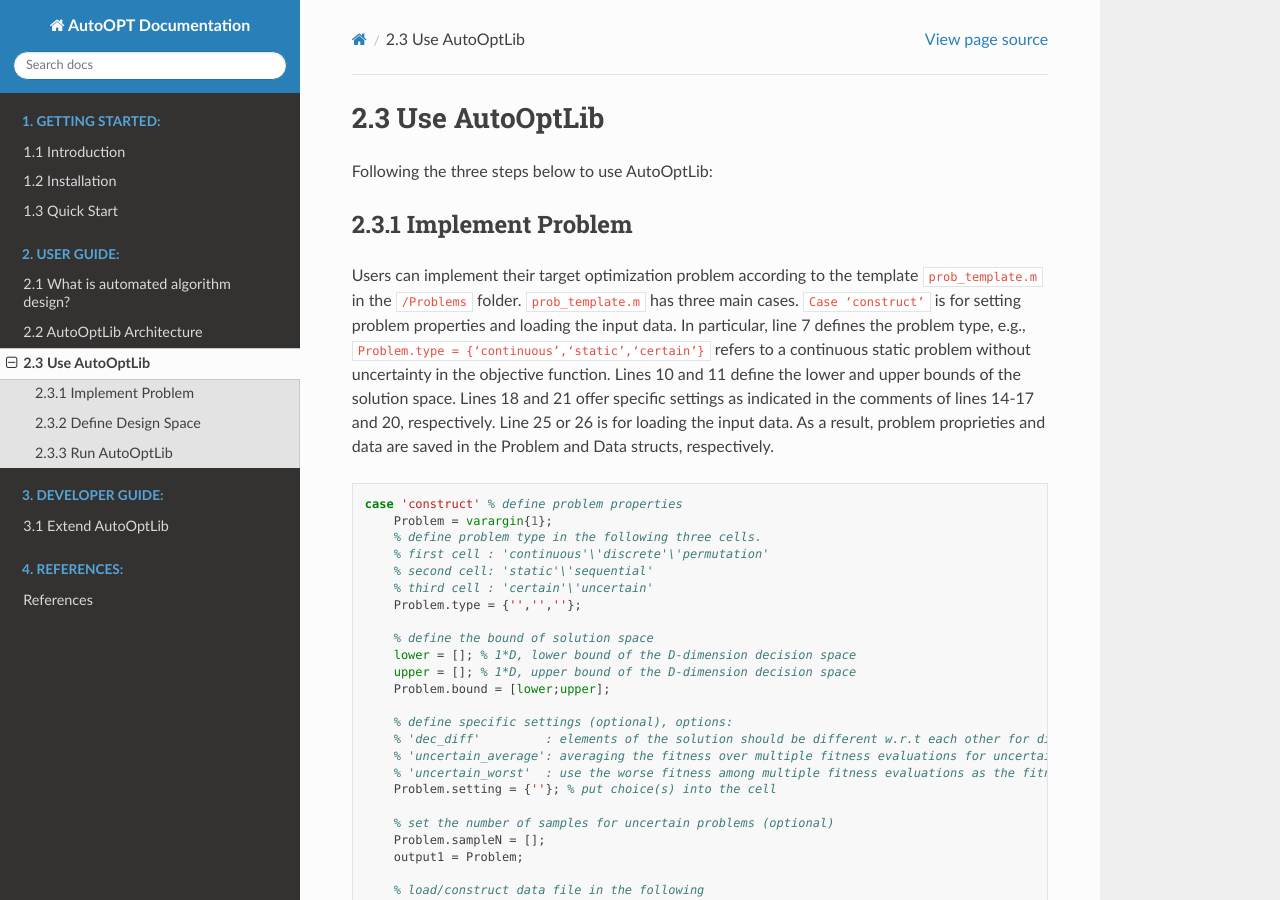
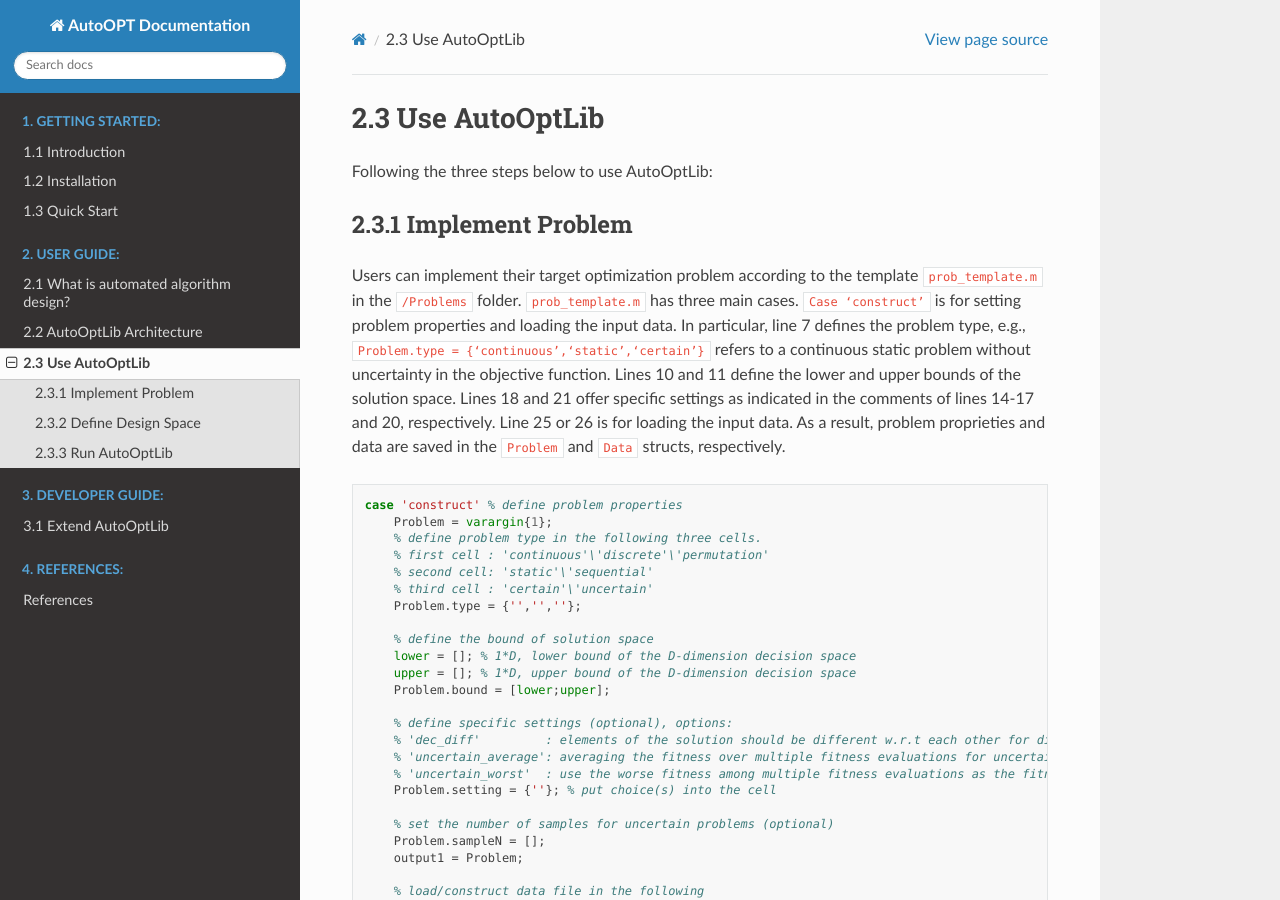
Before and after one commit to 524130120/AutoOPT, a Sphinx documentation site: the page built from source/UserGuide/Use_AutoOptLib.md, in a window 1280 px wide and 900 px high. Built offline with Sphinx 7.4.7 and the Read the Docs theme 2.0.0, drawn with Linux system fonts in a browser that asks for light colours; some of the changed text lies outside the part shown.

Commit message:
Update the source

````diff
--- a/source/UserGuide/Use_AutoOptLib.md
+++ b/source/UserGuide/Use_AutoOptLib.md
@@ -10,7 +10,7 @@
 `Problem.type = {‘continuous’,‘static’,‘certain’}` refers to a continuous static problem without uncertainty in the objective function. Lines 10 and 11 define the lower and upper bounds of the
 solution space. Lines 18 and 21 offer specific settings as indicated in the comments of lines 14-17 and
 20, respectively. Line 25 or 26 is for loading the input data. As a result, problem proprieties and data
-are saved in the Problem and Data structs, respectively.
+are saved in the `Problem` and `Data` structs, respectively.
 
 ```matlab
 case 'construct' % define problem properties
@@ -131,9 +131,9 @@
 Users can run AutoOptLib by typing the following command in MATLAB command window:
 
 <div style="text-align: center; font-weight: bold;">AutoOpt(‘name1’,value1,‘name2’,value2,...),</div>
-
+<br>
 where `name` and `value` refer to the input parameter’s name and value, respectively. The parameters
-are introduced in [Table 4](#table4). In particular, parameters `*Metric` and `Evaluate` define the design objective
+are introduced in [Table 4](#table4). In particular, parameters `Metric` and `Evaluate` define the design objective
 and algorithm performance evaluation method, respectively. They are summarized in [Table 2](../GettingStart/Introduction.html#table2)
 and [Table 3](../GettingStart/Introduction.html#table3), respectively.
 
@@ -169,6 +169,7 @@
 
 ![图片标题](../_static/Figure5.png)
 <div style="text-align: center;">Figure 5: GUI of AutoOptLib.</div>
+<br>
 
 The GUI can be invoked by the command `AutoOpt()` without inputting parameters. It is shown in [Figure 5](#Figure5). The GUI has three panels, i.e., Design, Solve, and Results:
 
````
Also changed, not shown: other parts of source/UserGuide/Use_AutoOptLib.md (+2 -2 lines), source/UserGuide/AutoOptLib_Arch.md (+6 -9 lines), source/UserGuide/auto_alg_design.md (+2 -1 lines).
